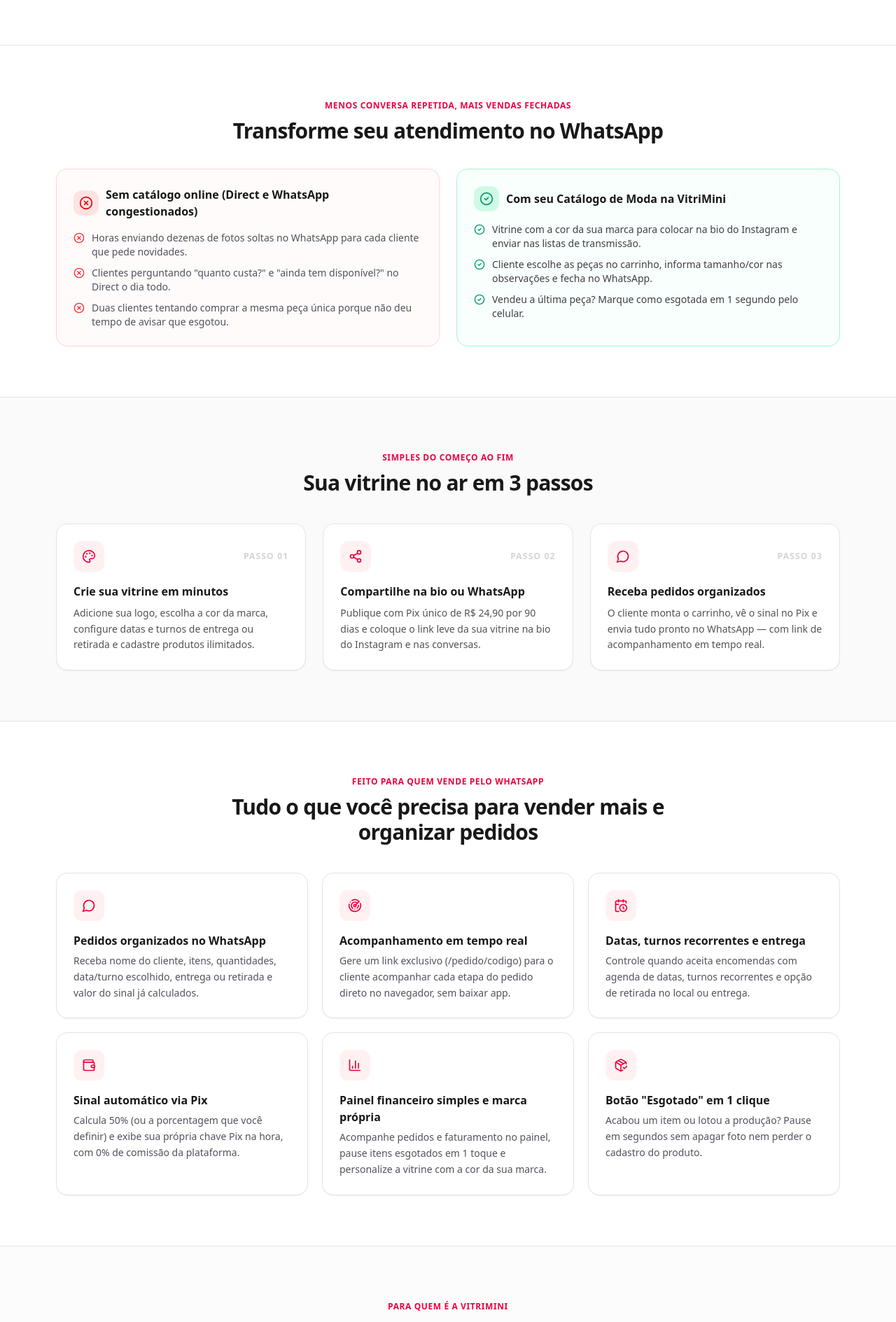
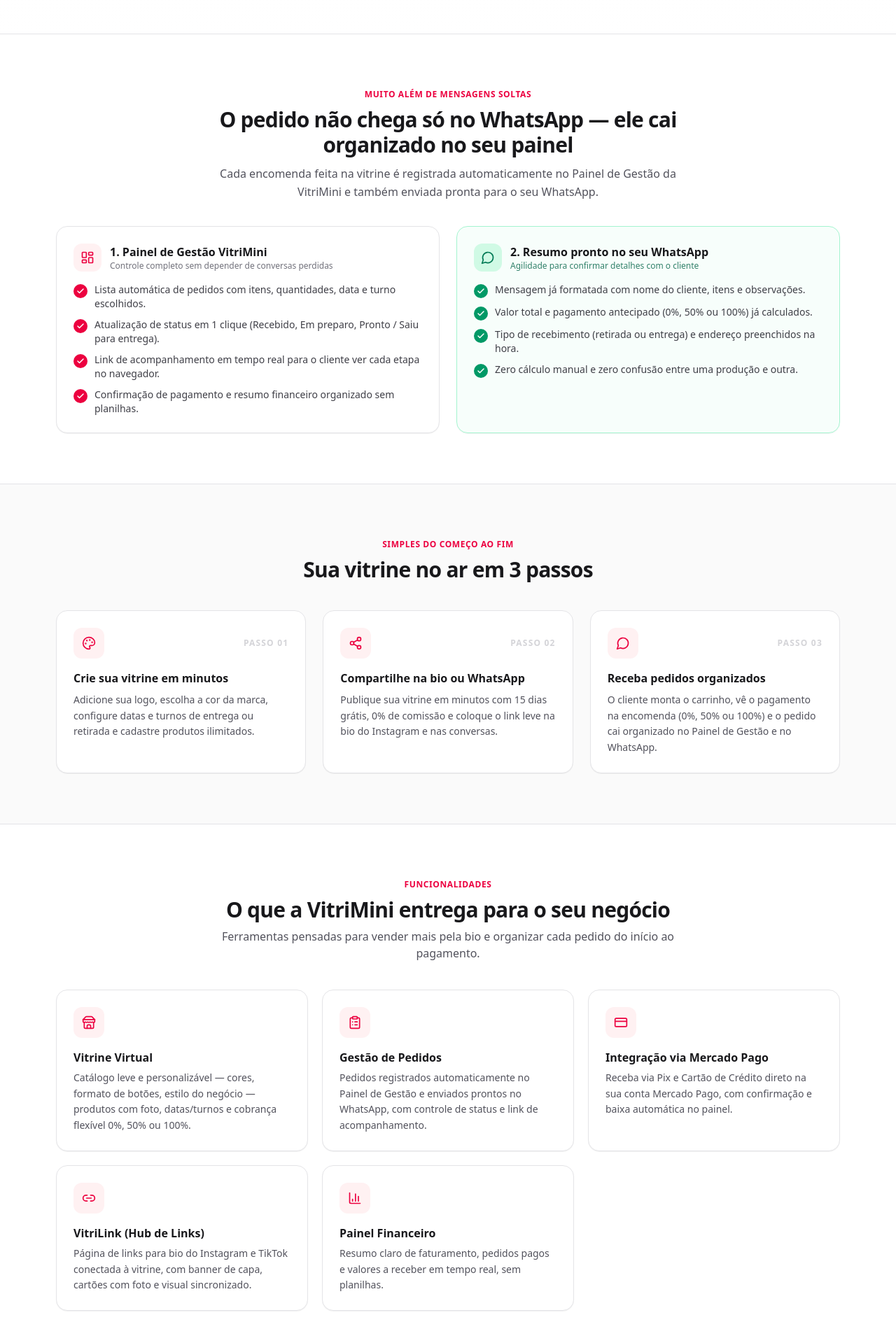
Before and after one commit to copperlamb78/vitrimini, a React (Vite) app in the folder frontend/: page /catalogo-online-roupas in a window 1280 px wide. Shown: the part 560-2449 px from the top of the page at 70% size. Built offline with nearby package versions, Linux system fonts and the light colour scheme; no server answers.

Commit message:
feat(landing): add features section, highlight management panel and update plans

```diff
--- a/frontend/src/pages/LandingPage.tsx
+++ b/frontend/src/pages/LandingPage.tsx
@@ -4,8 +4,6 @@ import {
   Store,
   Sparkles,
   Eye,
-  XCircle,
-  CheckCircle2,
   Palette,
   Share2,
   MessageCircle,
@@ -26,6 +24,10 @@ import {
   Shirt,
   Scissors,
   ShoppingBag,
+  LayoutDashboard,
+  CreditCard,
+  Link2,
+  ClipboardList,
 } from 'lucide-react';
 import { useAuth } from '../contexts/AuthContext';
 import { DemoStoreModal } from '../components/DemoStoreModal';
@@ -89,23 +91,56 @@ const HOW_IT_WORKS_STEPS = [
     icon: Share2,
     title: 'Compartilhe na bio ou WhatsApp',
     description:
-      'Publique com Pix único de R$ 24,90 por 90 dias e coloque o link leve da sua vitrine na bio do Instagram e nas conversas.',
+      'Publique sua vitrine em minutos com 15 dias grátis, 0% de comissão e coloque o link leve na bio do Instagram e nas conversas.',
   },
   {
     step: '03',
     icon: MessageCircle,
     title: 'Receba pedidos organizados',
     description:
-      'O cliente monta o carrinho, vê o sinal no Pix e envia tudo pronto no WhatsApp — com link de acompanhamento em tempo real.',
+      'O cliente monta o carrinho, vê o pagamento na encomenda (0%, 50% ou 100%) e o pedido cai organizado no Painel de Gestão e no WhatsApp.',
+  },
+];
+
+const CORE_FUNCTIONALITIES = [
+  {
+    icon: Store,
+    title: 'Vitrine Virtual',
+    description:
+      'Catálogo leve e personalizável — cores, formato de botões, estilo do negócio — produtos com foto, datas/turnos e cobrança flexível 0%, 50% ou 100%.',
+  },
+  {
+    icon: ClipboardList,
+    title: 'Gestão de Pedidos',
+    description:
+      'Pedidos registrados automaticamente no Painel de Gestão e enviados prontos no WhatsApp, com controle de status e link de acompanhamento.',
+  },
+  {
+    icon: CreditCard,
+    title: 'Integração via Mercado Pago',
+    description:
+      'Receba via Pix e Cartão de Crédito direto na sua conta Mercado Pago, com confirmação e baixa automática no painel.',
+  },
+  {
+    icon: Link2,
+    title: 'VitriLink (Hub de Links)',
+    description:
+      'Página de links para bio do Instagram e TikTok conectada à vitrine, com banner de capa, cartões com foto e visual sincronizado.',
+  },
+  {
+    icon: BarChart3,
+    title: 'Painel Financeiro',
+    description:
+      'Resumo claro de faturamento, pedidos pagos e valores a receber em tempo real, sem planilhas.',
   },
 ];
 
 const FEATURES = [
   {
     icon: MessageCircle,
-    title: 'Pedidos organizados no WhatsApp',
+    title: 'Pedidos organizados no Painel e WhatsApp',
     description:
-      'Receba nome do cliente, itens, quantidades, data/turno escolhido, entrega ou retirada e valor do sinal já calculados.',
+      'Receba nome do cliente, itens, quantidades, data/turno escolhido, entrega ou retirada e valor do pagamento já calculados.',
   },
   {
     icon: Radar,
@@ -121,9 +156,9 @@ const FEATURES = [
   },
   {
     icon: Wallet,
-    title: 'Sinal automático via Pix',
+    title: 'Pagamento Flexível no Pedido',
     description:
-      'Calcula 50% (ou a porcentagem que você definir) e exibe sua própria chave Pix na hora, com 0% de comissão da plataforma.',
+      'Escolha cobrar 0% (combinar/entrega), 50% do valor ou 100% do valor no ato da encomenda, via Pix ou Cartão, com 0% de comissão da VitriMini.',
   },
   {
     icon: BarChart3,
@@ -144,38 +179,44 @@ const NICHES = [
     icon: CakeSlice,
     title: 'Confeitarias & Docerias',
     description:
-      'Bolos sob encomenda, kits de festa, docinhos e cardápios sazonais com sinal no Pix garantido.',
-    to: '/vitrine-digital-confeitaria',
+      'Bolos sob encomenda, kits de festa, docinhos e cardápios sazonais com pagamento na hora do pedido via Pix ou Cartão.',
   },
   {
     icon: UtensilsCrossed,
     title: 'Marmitarias & Lanchonetes',
     description:
       'Cardápio do dia ou da semana com escolha de turno, retirada ou entrega sem bagunça no WhatsApp.',
-    to: '/cardapio-digital-whatsapp',
   },
   {
     icon: Shirt,
     title: 'Lojas de Roupas & Acessórios',
     description:
       'Catálogo online leve para colocar na bio do Instagram e receber pedidos prontos com tamanho e peça.',
-    to: '/catalogo-online-roupas',
   },
   {
     icon: Scissors,
     title: 'Vendas pelo Instagram & Encomendas',
     description:
       'Link de pedidos para a bio do Instagram com datas disponíveis e acompanhamento de status.',
-    to: '/link-pedidos-instagram',
   },
 ];
 
-const VALUE_BENEFITS = [
+const ESSENTIAL_BENEFITS = [
+  'Vitrine virtual personalizável (cores, botões e estilo do negócio)',
   'Produtos ilimitados com foto, descrição e preço',
-  '0% de comissão sobre suas vendas (o Pix cai direto na sua conta)',
-  'Link de acompanhamento do pedido em tempo real para o cliente',
-  'Painel com gestão de pedidos, datas/turnos e resumo financeiro',
-  'Sem mensalidade, sem cartão e sem renovação automática',
+  'Cobrança configurável no pedido (0%, 50% ou 100% via sua chave Pix)',
+  'Pedidos organizados no Painel de Gestão e no WhatsApp',
+  'Link de acompanhamento em tempo real para o cliente',
+  'Painel financeiro e controle de datas/turnos',
+  '0% de comissão da plataforma sobre suas vendas',
+];
+
+const PRO_BENEFITS = [
+  'Tudo do Plano Essencial incluso',
+  'VitriLink exclusivo: Hub de links para bio com banner de capa e cartões com foto',
+  'Integração Mercado Pago: Pagamento automático via Pix e Cartão direto na sua conta',
+  'Baixa automática dos pedidos pagos no painel',
+  '0% de comissão da VitriMini sobre suas vendas',
 ];
 
 interface LandingPageProps {
@@ -193,7 +234,7 @@ export function LandingPage({ nicheConfig }: LandingPageProps = {}) {
     'VitriMini | Catálogo Online e Pedidos pelo WhatsApp';
   const pageDescription =
     nicheConfig?.seoDescription ??
-    'Crie sua vitrine digital e catálogo online com pedidos organizados no WhatsApp, sinal no Pix e 0% de comissão. Pague R$ 24,90 uma vez e use por 90 dias.';
+    'Crie sua vitrine digital e catálogo online com pedidos organizados no painel e no WhatsApp, pagamento flexível no pedido e 0% de comissão. Comece com 15 dias grátis.';
   const canonicalPath = nicheConfig?.path ?? '/';
 
   useEffect(() => {
@@ -270,10 +311,10 @@ export function LandingPage({ nicheConfig }: LandingPageProps = {}) {
               Como funciona
             </a>
             <a
-              href="#recursos"
+              href="#funcionalidades"
               className="cursor-pointer transition hover:text-rose-600"
             >
-              Diferenciais
+              Funcionalidades
             </a>
             <a
               href="#nichos"
@@ -285,7 +326,7 @@ export function LandingPage({ nicheConfig }: LandingPageProps = {}) {
               href="#valor"
               className="cursor-pointer transition hover:text-rose-600"
             >
-              Valor
+              Planos
             </a>
             <a
               href="#duvidas"
@@ -360,7 +401,7 @@ export function LandingPage({ nicheConfig }: LandingPageProps = {}) {
                   <Sparkles className="h-3.5 w-3.5 text-rose-600" />
                   <span>
                     {nicheConfig?.badgeText ??
-                      '15 dias grátis na 1ª vitrine • 0% de comissão • Sem mensalidade'}
+                      '15 dias grátis na 1ª vitrine • 0% de comissão • Cancele quando quiser'}
                   </span>
                 </div>
 
@@ -375,10 +416,9 @@ export function LandingPage({ nicheConfig }: LandingPageProps = {}) {
                   </p>
                 ) : (
                   <p className="text-base leading-relaxed text-zinc-600">
-                    Chega de mandar PDF pesado e responder preço o dia inteiro. Sua primeira vitrine entra no ar hoje com{' '}
+                    Chega de mandar PDF pesado e responder preço o dia inteiro. Publique sua vitrine em minutos com{' '}
                     <strong className="font-bold text-zinc-900">15 dias grátis</strong>{' '}
-                    (sem cartão) e, para continuar depois, custa apenas{' '}
-                    <strong className="font-bold text-zinc-900">R$ 24,90 no Pix por 90 dias</strong>, com{' '}
+                    e receba pedidos organizados com{' '}
                     <strong className="font-bold text-zinc-900">0% de comissão</strong>.
                   </p>
                 )}
@@ -403,7 +443,7 @@ export function LandingPage({ nicheConfig }: LandingPageProps = {}) {
                 </div>
 
                 <p className="text-xs text-zinc-500">
-                  Sem cartão de crédito e sem cobrança automática. Você testa na prática com seus clientes por 15 dias.
+                  Teste na prática com seus clientes por 15 dias. Cancele quando quiser, sem multa.
                 </p>
               </div>
 
@@ -432,7 +472,7 @@ export function LandingPage({ nicheConfig }: LandingPageProps = {}) {
                               Doces da Clara
                             </p>
                             <p className="text-[11px] text-white/90">
-                              Sinal de 50% via Pix
+                              Pagamento na encomenda via Pix
                             </p>
                           </div>
                         </div>
@@ -534,7 +574,7 @@ export function LandingPage({ nicheConfig }: LandingPageProps = {}) {
                             <strong className="text-zinc-900">R$ 224,90</strong>
                           </div>
                           <div className="mt-0.5 flex justify-between text-emerald-800">
-                            <span className="font-bold">Sinal via Pix (50%):</span>
+                            <span className="font-bold">Valor na confirmação (50%):</span>
                             <strong className="font-extrabold">R$ 112,45</strong>
                           </div>
                         </div>
@@ -547,44 +587,52 @@ export function LandingPage({ nicheConfig }: LandingPageProps = {}) {
           </div>
         </section>
 
-        {/* C. Antes x Depois (Compacta) */}
+        {/* C. Experiência Completa de Recebimento de Pedidos */}
         <section className="py-14 sm:py-18">
           <div className="mx-auto max-w-6xl px-4">
             <Reveal className="mx-auto max-w-2xl text-center">
               <span className="text-xs font-extrabold uppercase tracking-wider text-rose-600">
-                Menos conversa repetida, mais vendas fechadas
+                Muito além de mensagens soltas
               </span>
               <h2 className="mt-2 text-2xl font-extrabold tracking-tight text-zinc-900 sm:text-3xl">
-                Transforme seu atendimento no WhatsApp
+                O pedido não chega só no WhatsApp — ele cai organizado no seu painel
               </h2>
+              <p className="mt-2.5 text-sm leading-relaxed text-zinc-600 sm:text-base">
+                Cada encomenda feita na vitrine é registrada automaticamente no Painel de Gestão da VitriMini e também enviada pronta para o seu WhatsApp.
+              </p>
             </Reveal>
 
-            <div className="mt-9 grid grid-cols-1 gap-6 md:grid-cols-2">
+            <div className="mt-9 grid grid-cols-1 gap-6 lg:grid-cols-2">
               <Reveal
                 delayMs={40}
-                className="rounded-2xl border border-red-200/80 bg-red-50/30 p-6 transition-all duration-300 hover:-translate-y-1"
+                className="min-w-0 rounded-2xl border border-zinc-200 bg-white p-6 shadow-2xs transition-all duration-300 hover:-translate-y-1 hover:border-rose-200 hover:shadow-md"
               >
-                <div className="flex items-center gap-2.5">
-                  <div className="flex h-9 w-9 shrink-0 items-center justify-center rounded-xl bg-red-100 text-red-600">
-                    <XCircle className="h-5 w-5" />
+                <div className="flex items-center gap-3">
+                  <div className="flex h-10 w-10 shrink-0 items-center justify-center rounded-xl bg-rose-50 text-rose-600">
+                    <LayoutDashboard className="h-5 w-5" />
                   </div>
-                  <h3 className="text-base font-extrabold text-zinc-900">
-                    {nicheConfig?.beforeTitle ??
-                      'Como é hoje (PDF e fotos soltas)'}
-                  </h3>
+                  <div className="min-w-0">
+                    <h3 className="text-base font-extrabold text-zinc-900">
+                      1. Painel de Gestão VitriMini
+                    </h3>
+                    <p className="text-xs text-zinc-500">
+                      Controle completo sem depender de conversas perdidas
+                    </p>
+                  </div>
                 </div>
 
-                <ul className="mt-4 space-y-2.5 text-sm text-zinc-600">
-                  {(
-                    nicheConfig?.beforeItems ?? [
-                      'Cliente dando zoom em cardápio PDF pesado que demora para abrir.',
-                      'Mensagens repetidas perguntando preço, disponibilidade e data.',
-                      'Você somando itens e calculando sinal na mão entre uma produção e outra.',
-                    ]
-                  ).map((text) => (
-                    <li key={text} className="flex items-start gap-2.5">
-                      <XCircle className="mt-0.5 h-4 w-4 shrink-0 text-red-500" />
-                      <span>{text}</span>
+                <ul className="mt-4 space-y-2.5 text-sm text-zinc-700">
+                  {[
+                    'Lista automática de pedidos com itens, quantidades, data e turno escolhidos.',
+                    'Atualização de status em 1 clique (Recebido, Em preparo, Pronto / Saiu para entrega).',
+                    'Link de acompanhamento em tempo real para o cliente ver cada etapa no navegador.',
+                    'Confirmação de pagamento e resumo financeiro organizado sem planilhas.',
+                  ].map((item) => (
+                    <li key={item} className="flex items-start gap-2.5">
+                      <span className="mt-0.5 flex h-5 w-5 shrink-0 items-center justify-center rounded-full bg-rose-600 text-white">
+                        <Check className="h-3 w-3 stroke-[3]" />
+                      </span>
+                      <span className="min-w-0">{item}</span>
                     </li>
                   ))}
                 </ul>
@@ -592,28 +640,34 @@ export function LandingPage({ nicheConfig }: LandingPageProps = {}) {
 
               <Reveal
                 delayMs={120}
-                className="rounded-2xl border border-emerald-200 bg-emerald-50/30 p-6 transition-all duration-300 hover:-translate-y-1"
+                className="min-w-0 rounded-2xl border border-emerald-200 bg-emerald-50/40 p-6 shadow-2xs transition-all duration-300 hover:-translate-y-1 hover:shadow-md"
               >
-                <div className="flex items-center gap-2.5">
-                  <div className="flex h-9 w-9 shrink-0 items-center justify-center rounded-xl bg-emerald-100 text-emerald-600">
-                    <CheckCircle2 className="h-5 w-5" />
+                <div className="flex items-center gap-3">
+                  <div className="flex h-10 w-10 shrink-0 items-center justify-center rounded-xl bg-emerald-100 text-emerald-700">
+                    <MessageCircle className="h-5 w-5" />
                   </div>
-                  <h3 className="text-base font-extrabold text-zinc-900">
-                    {nicheConfig?.afterTitle ?? 'Com sua vitrine VitriMini'}
-                  </h3>
+                  <div className="min-w-0">
+                    <h3 className="text-base font-extrabold text-zinc-900">
+                      2. Resumo pronto no seu WhatsApp
+                    </h3>
+                    <p className="text-xs text-emerald-800/80">
+                      Agilidade para confirmar detalhes com o cliente
+                    </p>
+                  </div>
                 </div>
 
                 <ul className="mt-4 space-y-2.5 text-sm text-zinc-700">
-                  {(
-                    nicheConfig?.afterItems ?? [
-                      'Catálogo leve que abre na hora pelo link da bio ou WhatsApp.',
-                      'Cliente escolhe produtos, data, turno e vê o sinal no Pix já calculado.',
-                      'Pedido chega pronto no WhatsApp com link de acompanhamento em tempo real.',
-                    ]
-                  ).map((text) => (
-                    <li key={text} className="flex items-start gap-2.5">
-                      <CheckCircle2 className="mt-0.5 h-4 w-4 shrink-0 text-emerald-600" />
-                      <span>{text}</span>
+                  {[
+                    'Mensagem já formatada com nome do cliente, itens e observações.',
+                    'Valor total e pagamento antecipado (0%, 50% ou 100%) já calculados.',
+                    'Tipo de recebimento (retirada ou entrega) e endereço preenchidos na hora.',
+                    'Zero cálculo manual e zero confusão entre uma produção e outra.',
+                  ].map((item) => (
+                    <li key={item} className="flex items-start gap-2.5">
+                      <span className="mt-0.5 flex h-5 w-5 shrink-0 items-center justify-center rounded-full bg-emerald-600 text-white">
+                        <Check className="h-3 w-3 stroke-[3]" />
+                      </span>
+                      <span className="min-w-0">{item}</span>
                     </li>
                   ))}
                 </ul>
@@ -667,8 +721,48 @@ export function LandingPage({ nicheConfig }: LandingPageProps = {}) {
           </div>
         </section>
 
-        {/* E. Diferenciais Reais da VitriMini */}
-        <section id="recursos" className="py-14 sm:py-18">
+        {/* E. O que a VitriMini entrega (5 Funcionalidades Principais) */}
+        <section id="funcionalidades" className="py-14 sm:py-18">
+          <div className="mx-auto max-w-6xl px-4">
+            <Reveal className="mx-auto max-w-2xl text-center">
+              <span className="text-xs font-extrabold uppercase tracking-wider text-rose-600">
+                Funcionalidades
+              </span>
+              <h2 className="mt-2 text-2xl font-extrabold tracking-tight text-zinc-900 sm:text-3xl">
+                O que a VitriMini entrega para o seu negócio
+              </h2>
+              <p className="mt-2 text-sm text-zinc-600 sm:text-base">
+                Ferramentas pensadas para vender mais pela bio e organizar cada pedido do início ao pagamento.
+              </p>
+            </Reveal>
+
+            <div className="mt-10 grid grid-cols-1 gap-5 sm:grid-cols-2 lg:grid-cols-3">
+              {CORE_FUNCTIONALITIES.map((item, idx) => {
+                const Icon = item.icon;
+                return (
+                  <Reveal
+                    key={item.title}
+                    delayMs={idx * 60}
+                    className="min-w-0 rounded-2xl border border-zinc-200 bg-white p-6 shadow-2xs transition-all duration-300 hover:-translate-y-1 hover:border-rose-200 hover:shadow-md"
+                  >
+                    <div className="flex h-11 w-11 items-center justify-center rounded-xl bg-rose-50 text-rose-600">
+                      <Icon className="h-5 w-5" />
+                    </div>
+                    <h3 className="mt-4 text-base font-extrabold text-zinc-900">
+                      {item.title}
+                    </h3>
+                    <p className="mt-1.5 text-sm leading-relaxed text-zinc-600">
+                      {item.description}
+                    </p>
+                  </Reveal>
+                );
+              })}
+            </div>
+          </div>
+        </section>
+
+        {/* E2. Diferenciais Reais da VitriMini */}
+        <section id="recursos" className="border-t border-zinc-200 bg-zinc-50/40 py-14 sm:py-18">
           <div className="mx-auto max-w-6xl px-4">
             <Reveal className="mx-auto max-w-2xl text-center">
               <span className="text-xs font-extrabold uppercase tracking-wider text-rose-600">
@@ -724,24 +818,17 @@ export function LandingPage({ nicheConfig }: LandingPageProps = {}) {
                 const Icon = niche.icon;
                 return (
                   <Reveal key={niche.title} delayMs={idx * 60}>
-                    <Link
-                      to={niche.to}
-                      className="group block h-full rounded-2xl border border-zinc-200 bg-white p-5 shadow-2xs transition-all duration-300 hover:-translate-y-1 hover:border-rose-200"
-                    >
+                    <div className="h-full min-w-0 rounded-2xl border border-zinc-200 bg-white p-5 shadow-2xs transition-all duration-300 hover:-translate-y-1 hover:border-rose-200">
                       <div className="flex h-10 w-10 items-center justify-center rounded-xl bg-rose-50 text-rose-600">
                         <Icon className="h-5 w-5" />
                       </div>
-                      <h3 className="mt-3.5 text-base font-extrabold text-zinc-900 group-hover:text-rose-600">
+                      <h3 className="mt-3.5 text-base font-extrabold text-zinc-900">
                         {niche.title}
                       </h3>
                       <p className="mt-1.5 text-sm leading-relaxed text-zinc-600">
                         {niche.description}
                       </p>
-                      <span className="mt-3 inline-flex items-center gap-1 text-xs font-bold text-rose-600">
-                        Saiba mais
-                        <ArrowRight className="h-3.5 w-3.5" />
-                      </span>
-                    </Link>
+                    </div>
                   </Reveal>
                 );
               })}
@@ -785,7 +872,7 @@ export function LandingPage({ nicheConfig }: LandingPageProps = {}) {
                 Comece grátis hoje. Escolha seu plano quando quiser continuar.
               </h2>
               <p className="mt-2 text-sm text-zinc-600">
-                Sem cartão de crédito, sem cobrança automática e todo o valor das vendas vai direto para você.
+                Ative seu plano em minutos e receba todo o valor das vendas direto na sua conta.
               </p>
             </Reveal>
 
@@ -802,14 +889,14 @@ export function LandingPage({ nicheConfig }: LandingPageProps = {}) {
                       24,90
                     </span>
                     <span className="text-xs font-semibold text-zinc-500">
-                      / 90 dias no Pix
+                      / 90 dias
                     </span>
                   </div>
                   <p className="mt-1.5 text-xs text-zinc-600">
                     Ideal para quem quer catálogo online leve e pedidos organizados no WhatsApp.
                   </p>
                   <ul className="mt-5 space-y-2.5 text-sm text-zinc-700">
-                    {VALUE_BENEFITS.map((benefit) => (
+                    {ESSENTIAL_BENEFITS.map((benefit) => (
                       <li key={benefit} className="flex items-start gap-2.5">
                         <span className="mt-0.5 flex h-5 w-5 shrink-0 items-center justify-center rounded-full bg-zinc-800 text-white">
                           <Check className="h-3 w-3 stroke-[3]" />
@@ -855,16 +942,10 @@ export function LandingPage({ nicheConfig }: LandingPageProps = {}) {
                     </span>
                   </div>
                   <p className="mt-1.5 text-xs text-zinc-600">
-                    Para quem quer receber Pix e Cartão automaticamente direto na sua conta Mercado Pago.
+                    Para quem quer VitriLink na bio e receber Pix e Cartão automaticamente via Mercado Pago.
                   </p>
                   <ul className="mt-5 space-y-2.5 text-sm text-zinc-700">
-                    {[
-                      'Tudo do Plano Essencial incluso',
-                      'Pagamento online automático via Pix e Cartão',
-                      'Dinheiro cai direto na sua conta Mercado Pago',
-                      'Baixa automática dos pedidos pagos no painel',
-                      '0% de comissão da VitriMini sobre suas vendas',
-                    ].map((benefit) => (
+                    {PRO_BENEFITS.map((benefit) => (
                       <li key={benefit} className="flex items-start gap-2.5">
                         <span className="mt-0.5 flex h-5 w-5 shrink-0 items-center justify-center rounded-full bg-rose-600 text-white">
                           <Check className="h-3 w-3 stroke-[3]" />
@@ -956,7 +1037,7 @@ export function LandingPage({ nicheConfig }: LandingPageProps = {}) {
               </h2>
               <p className="mx-auto max-w-xl text-sm leading-relaxed text-zinc-300 sm:text-base">
                 {nicheConfig?.ctaSubtitle ??
-                  'Monte sua vitrine digital gratuitamente em poucos minutos e pague apenas R$ 24,90 por 90 dias quando decidir publicar.'}
+                  'Monte sua vitrine digital gratuitamente em poucos minutos, teste por 15 dias grátis e venda com 0% de comissão.'}
               </p>
               <div className="flex flex-col justify-center gap-3 pt-2 sm:flex-row">
                 <Link
```
